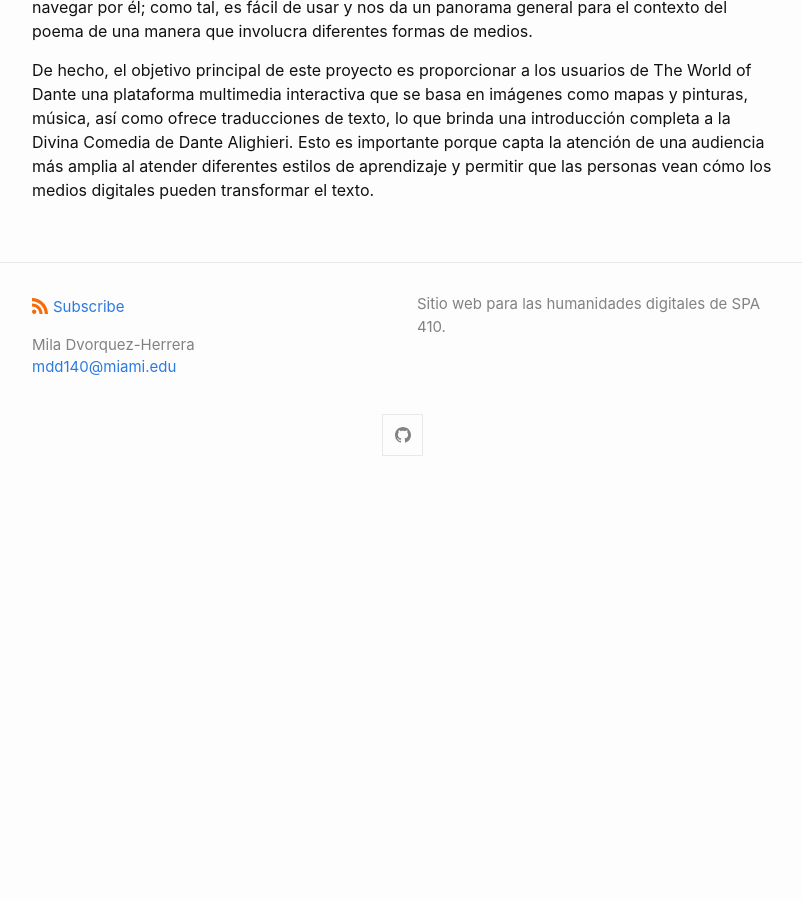
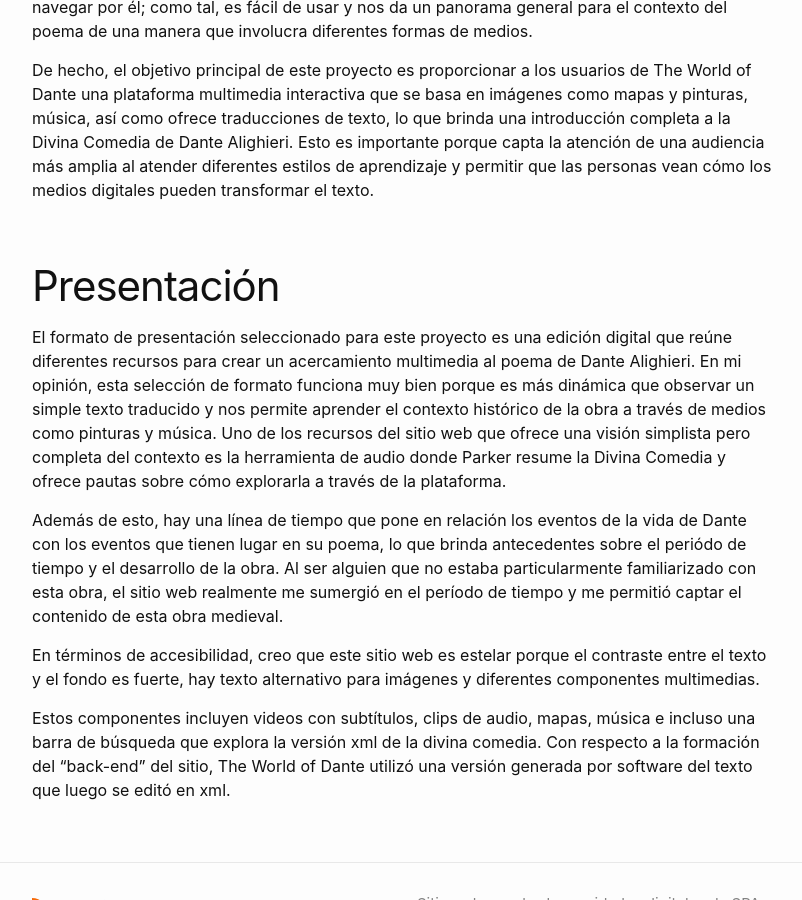
Before and after one commit to miladvh/miladvh.github.io, a Jekyll site: the page built from _posts/2021-10-04-edición-digital.md, in a window 1280 px wide and 900 px high, scrolled down 1034 px. Shown: the whole window, without its empty margins (238-1040 px from the left). Built offline with Jekyll 4.4.1, drawn with Linux system fonts in a browser that asks for light colours; before the commit the page ends 1525 px from its top, so only the background shows below that.

Commit message:
Update 2021-10-04-edición-digital.md

```diff
--- a/_posts/2021-10-04-edición-digital.md
+++ b/_posts/2021-10-04-edición-digital.md
@@ -16,3 +16,15 @@ El proyecto se publicó en línea en 1996 y solo presentaba la parte del Infiern
 La audiencia a la que va destinada este proyecto incluye no solo académicos, sino también lectores en general y profesores de la Divina Comedia. Parker quería crear una interfaz más interactiva y dinámica para que las personas interactuaran con el texto más allá de las simples palabras. Por todo ello,  incluyó videos, música e imágenes. El sitio web tiene un video introductorio sobre los aspectos del mundo de Dante y proporciona una vista resumida de cómo navegar por él; como tal, es fácil de usar y nos da un panorama general para el contexto del poema de una manera que involucra diferentes formas de medios.
 
 De hecho, el objetivo principal de este proyecto es proporcionar a los usuarios de The World of Dante una plataforma multimedia interactiva que se basa en imágenes como mapas y pinturas, música, así como ofrece traducciones de texto, lo que brinda una introducción completa a la Divina Comedia de Dante Alighieri. Esto es importante porque capta la atención de una audiencia más amplia al atender diferentes estilos de aprendizaje y permitir que las personas vean cómo los medios digitales pueden transformar el texto.
+
+# Presentación
+
+El formato de presentación seleccionado para este proyecto es una edición digital que reúne diferentes recursos para crear un acercamiento multimedia al poema de Dante Alighieri. En mi opinión, esta selección de formato funciona muy bien porque es más dinámica que observar un simple texto traducido y nos permite aprender el contexto histórico de la obra a través de medios como pinturas y música.
+Uno de los recursos del sitio web que ofrece una visión simplista pero completa del contexto es la herramienta de audio donde Parker resume la Divina Comedia y ofrece pautas sobre cómo explorarla a través de la plataforma.
+
+
+Además de esto, hay una línea de tiempo que pone en relación los eventos de la vida de Dante con los eventos que tienen lugar en su poema, lo que brinda antecedentes sobre el periódo de tiempo y el desarrollo de la obra. Al ser alguien que no estaba particularmente familiarizado con esta obra, el sitio web realmente me sumergió en el período de tiempo y me permitió captar el contenido de esta obra medieval.
+
+En términos de accesibilidad, creo que este sitio web es estelar porque el contraste entre el texto y el fondo es fuerte, hay texto alternativo para imágenes y diferentes componentes multimedias.
+
+Estos componentes incluyen videos con subtítulos, clips de audio, mapas, música e incluso una barra de búsqueda que explora la versión xml de la divina comedia. Con respecto a la formación del “back-end” del sitio, The World of Dante utilizó una versión generada por software del texto que luego se editó en xml.
```
